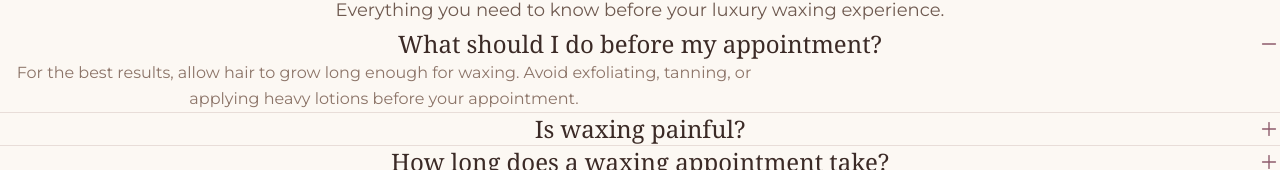
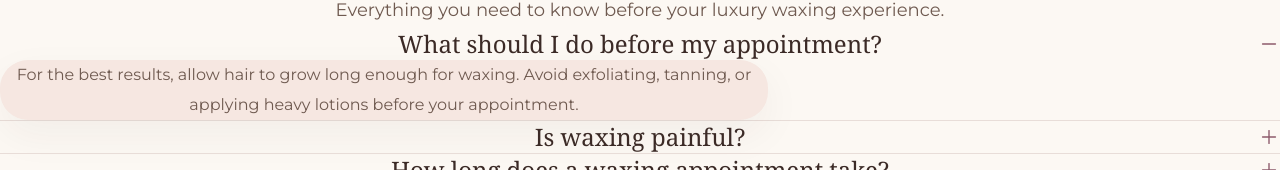
Before and after one commit to kevin-phan-25/just-wax-by-kim, a Next.js app: page / in a window 1280 px wide. Both pictures are taken after a click on the button "What should I do before my appointment?". Shown: the part 4889-5059 px from the top of the page. Built offline with nearby package versions, Linux system fonts and the light colour scheme; a web font is replaced by a local one.

Commit message:
Update FAQItem.tsx

```diff
--- a/features/faq/FAQItem.tsx
+++ b/features/faq/FAQItem.tsx
@@ -11,8 +11,9 @@
  * - July 30, 2026
  * - Centered FAQ questions
  * - Right aligned expand icon
- * - Improved luxury editorial spacing
- * - Preserved animated accordion behavior
+ * - Added luxury answer bubble
+ * - Centered answer presentation
+ * - Improved editorial spacing
  *
  * -----------------------------------------------------------------------------
  */
@@ -83,7 +84,7 @@ return (
       w-full
       items-center
       justify-center
-      px-8
+      px-10
     "
 
   >
@@ -107,7 +108,7 @@ return (
 
 
 
-    {/* ICON */}
+    {/* EXPAND ICON */}
 
     <span
 
@@ -163,7 +164,7 @@ return (
 
 
 
-  {/* ANSWER */}
+  {/* ANSWER BUBBLE */}
 
   {
 
@@ -175,16 +176,32 @@ return (
 
         className="
           mx-auto
-          mt-6
+          mt-8
           max-w-3xl
+          rounded-[28px]
+          bg-[#F6E7E1]
+          px-8
+          py-7
           text-center
-          text-[#8C7468]
-          leading-relaxed
+          shadow-[0_15px_40px_rgba(59,42,38,0.05)]
         "
 
       >
 
-        {item.answer}
+        <p
+
+          className="
+            text-base
+            leading-relaxed
+            text-[#8C7468]
+          "
+
+        >
+
+          {item.answer}
+
+        </p>
+
 
       </div>
 
```
